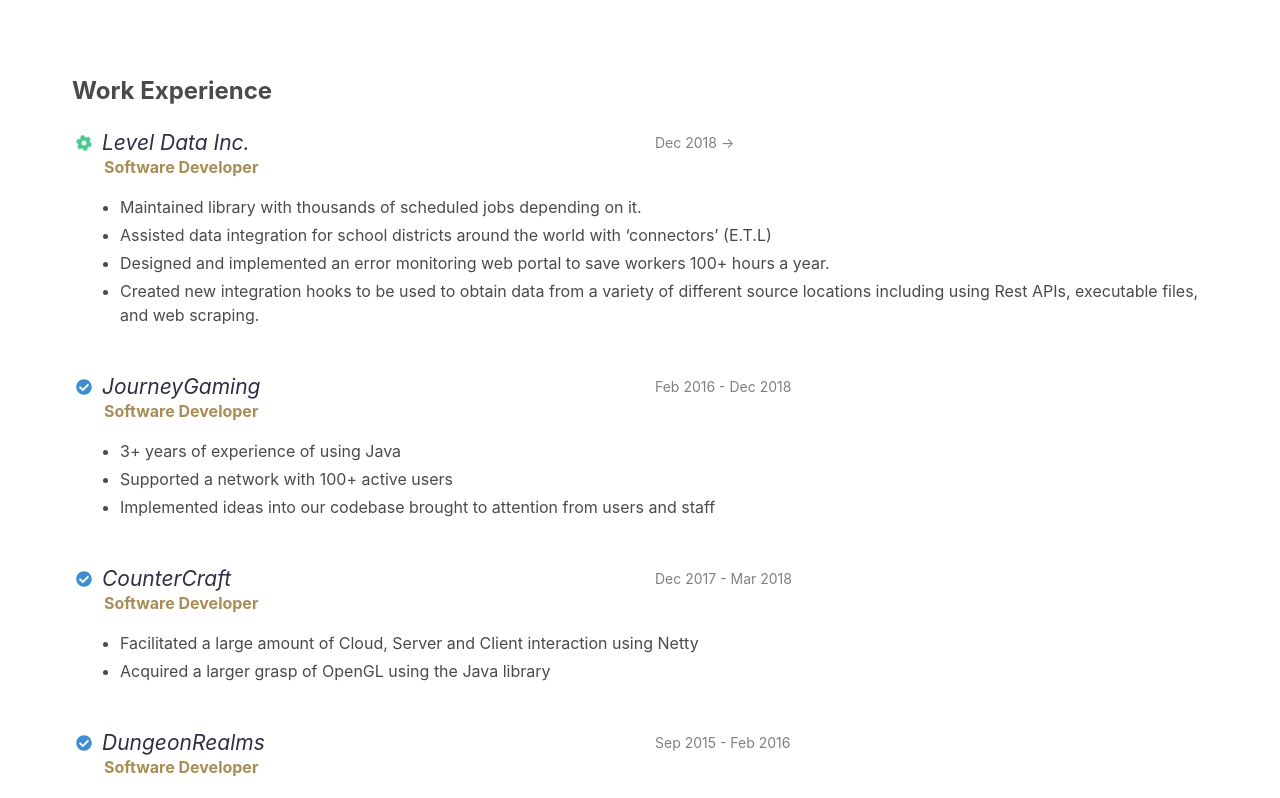
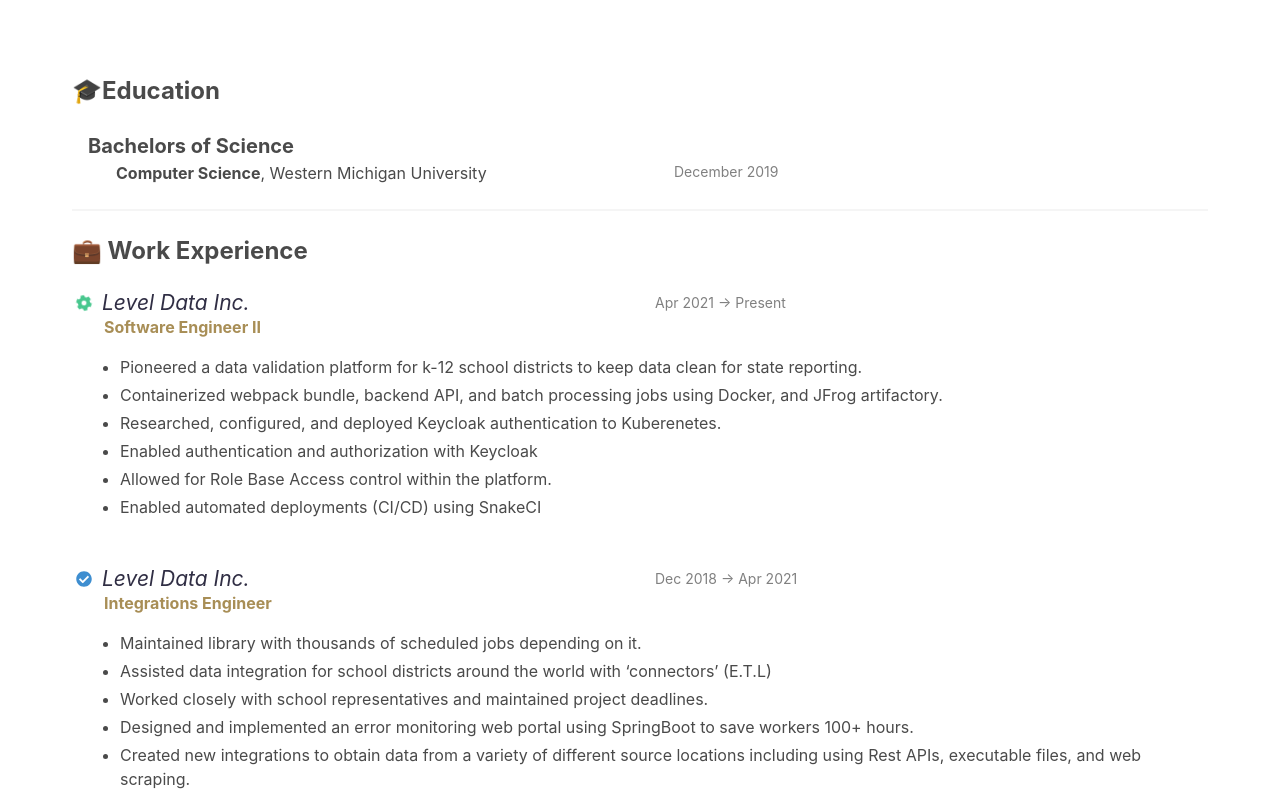
Before and after one commit to chasem-dev/chasem.dev, a Next.js app: page / in a window 1280 px wide. Shown: the part 501-1299 px from the top of the page. Built offline with nearby package versions, Linux system fonts and the light colour scheme.

Commit message:
Added Education, updated with more latest info

```diff
--- a/pages/index.js
+++ b/pages/index.js
@@ -68,9 +68,6 @@
               <a href="Chase - Resume.pdf" className="column is-4 nav" style={{minWidth: '160px'}} download>
                 <span className="icon-text content-is-vcentered" style={{justifyContent: 'center'}}>
                   Download Resume
-                  <span className="icon has-text-success">
-                    <i className="fas fa-file-export fa-sm"></i>
-                  </span>
                 </span>
               </a>
 
@@ -82,7 +79,23 @@
 
 
         <h1 className={styles.title}> Hi! I'm Chase </h1>
-        <h2 id="experience" className={styles.sectionheader}>Work Experience</h2>
+
+        <h2 id="experience" className={styles.sectionheader}>🎓Education</h2>
+        <div style={{marginLeft: "1rem"}}>
+          <h4 style={{fontWeight: "bold", fontSize: "20px"}}>Bachelors of Science</h4>
+
+          <div style={{marginLeft: "1rem"}} className="columns">
+            <div className="column">
+              <p><span style={{fontWeight: "bold"}}>Computer Science</span>, <span style={{fontStyle: "it"}}>Western Michigan University</span></p>
+            </div>
+            <div className="column">
+                <h5 className="job-date">December 2019</h5>
+            </div>
+          </div>
+        </div>
+        <hr />
+
+        <h2 id="experience" className={styles.sectionheader}>💼 Work Experience</h2>
         <div>
         <div style={{marginTop: '0px'}}></div>
           <div className="columns content-is-vcentered jobentry is-gapless" style={{marginBottom: 0}}>
@@ -99,16 +112,49 @@
               </h3>
             </div>
             <div className="column">
-              <h5 className="job-date">Dec 2018 {"->"}</h5>
+              <h5 className="job-date">Apr 2021 {"->"} Present</h5>
             </div>
           </div>
-          <h4 className="job-title">Software Developer</h4>
+          <h4 className="job-title">Software Engineer II</h4>
+          <div className = "content job-points">
+            <ul>
+              <li>Pioneered a data validation platform for k-12 school districts to keep data clean for state reporting.</li>
+              <li>Containerized webpack bundle, backend API, and batch processing jobs using Docker, and JFrog artifactory.</li>
+              <li>Researched, configured, and deployed Keycloak authentication to Kuberenetes.</li>
+              <li>Enabled authentication and authorization with Keycloak</li>
+              <li>Allowed for Role Base Access control within the platform.</li>
+              <li>Enabled automated deployments (CI/CD) using SnakeCI</li>
+            </ul>
+          </div>
+        </div>
+
+        <div>
+        <div style={{marginTop: '3em'}}></div>
+          <div className="columns content-is-vcentered jobentry is-gapless" style={{marginBottom: 0}}>
+            <div className="column is-1" style={{maxWidth: '30px', width: '30px'}}>
+              <span className="icon-text content-is-vcentered">
+                <span className="icon has-text-info">
+                  <i className="fas fa-check-circle"  ></i>
+                </span>
+              </span>
+            </div>
+            <div className="column job-company">
+              <h3>
+                Level Data Inc.
+              </h3>
+            </div>
+            <div className="column">
+              <h5 className="job-date">Dec 2018 {"->"} Apr 2021</h5>
+            </div>
+          </div>
+          <h4 className="job-title">Integrations Engineer</h4>
           <div className = "content job-points">
             <ul>
               <li>Maintained library with thousands of scheduled jobs depending on it.</li>
               <li>Assisted data integration for school districts around the world with ‘connectors’ (E.T.L)</li>
-              <li>Designed and implemented an error monitoring web portal to save workers 100+ hours a year.</li>
-              <li>Created new integration hooks to be used to obtain data from a variety of different source locations including using Rest APIs, executable files, and web scraping.</li>
+              <li>Worked closely with school representatives and maintained project deadlines.</li>
+              <li>Designed and implemented an error monitoring web portal using SpringBoot to save workers 100+ hours.</li>
+              <li>Created new integrations to obtain data from a variety of different source locations including using Rest APIs, executable files, and web scraping.</li>
             </ul>
           </div>
         </div>
@@ -117,7 +163,7 @@
         <div style={{marginTop: '3em'}}>
           <div className="columns content-is-vcentered jobentry is-gapless" style={{marginBottom: 0}}>
             <div className="column is-1" style={{maxWidth: '30px', width: '30px'}}>
-            <span className="icon-text content-is-vcentered">
+              <span className="icon-text content-is-vcentered">
                 <span className="icon has-text-info">
                   <i className="fas fa-check-circle"  ></i>
                 </span>
@@ -200,7 +246,7 @@
         </div>
 
         <hr />
-        <h2 id="projects" className={styles.sectionheader}>Projects</h2>
+        <h2 id="projects" className={styles.sectionheader}>🔨 Projects</h2>
         <div className="columns is-variable is-0-tablet is-3-desktop">
 
           <div className="column is-vcentered">
@@ -220,14 +266,14 @@
                 </div>
             </div>
             <div className="column is-vcentered">
-              <Link href="https://www.godotkart.com/">
+              <Link href="https://www.youtube.com/watch?v=5Zc2x79yEBA">
                 <a>
                   <h3>Godot Kart<span style={{marginLeft: '.25em'}} className="icon"><i className="fas fa-xs fa-external-link-alt"></i></span></h3>
                 </a>
               </Link>
               <div className="wrapper content-is-vcentered"  style={{verticalAlign: 'middle', display: 'inline-block'}}>
                 <img className="hover" src="/project/godot.png" border="5px" style={{borderColor: "#cf934e", width: "550px", height: "350px"} } />
-                <Link href="https://www.godotkart.com/" style={{verticalAlign: 'middle', display: 'inline-block'}}>
+                <Link href="https://www.youtube.com/watch?v=5Zc2x79yEBA" style={{verticalAlign: 'middle', display: 'inline-block'}}>
                   <p className="text">
                     Godot Kart is a Mario Kart inspired multiplayer Kart racing game built using the Godot Engine. After discovering someone made a single player demo of the game, I took lead on building the multiplayer behind the game which includes all client interpolation,
                     a master game server browser, and the game servers.
```
